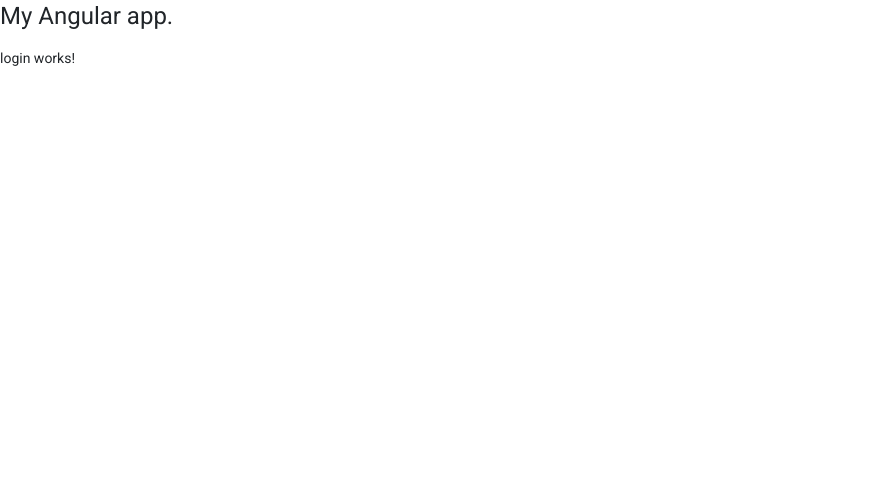
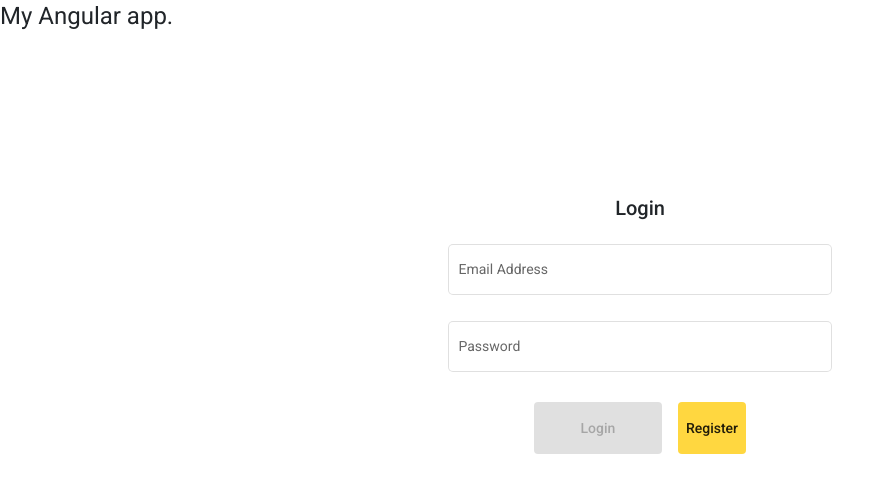
Before and after one commit to Error4ik/instazoo-client, an Angular app: page /login in a window 1280 px wide. Shown: the top 492 px of the page, without its empty margins (0-894 px from the left). Built offline with nearby package versions, Linux system fonts and the light colour scheme.

Commit message:
Filled login component.

```diff
--- a/src/app/components/auth/login/login.component.css
+++ b/src/app/components/auth/login/login.component.css
@@ -0,0 +1,14 @@
+.login-page {
+  text-align: center;
+  margin-top: 10rem;
+}
+
+#controls {
+  display: block;
+  margin: 0 auto;
+  width: 50%;
+}
+
+mat-form-field {
+  width: 30%;
+}
--- a/src/app/components/auth/login/login.component.html
+++ b/src/app/components/auth/login/login.component.html
@@ -1 +1,25 @@
-<p>login works!</p>
+<div class="login-page">
+  <h2>Login</h2>
+  <form [formGroup]="loginForm">
+    <div class="justify-content-center">
+      <div>
+        <mat-form-field appearance="outline">
+          <mat-label>Email Address</mat-label>
+          <input matInput formControlName="username" type="email">
+        </mat-form-field>
+      </div>
+      <div>
+        <mat-form-field appearance="outline">
+          <mat-label>Password</mat-label>
+          <input matInput formControlName="password" type="password">
+        </mat-form-field>
+      </div>
+      <div id="controls">
+        <button class="p-2 m-2" style="width: 20%" [disabled]="loginForm.invalid" (click)="submit()" mat-flat-button color="primary">
+          Login
+        </button>
+        <button class="p-2 m-2" routerLink="/register" mat-flat-button color="accent">Register</button>
+      </div>
+    </div>
+  </form>
+</div>
--- a/src/app/components/auth/login/login.component.ts
+++ b/src/app/components/auth/login/login.component.ts
@@ -1,4 +1,9 @@
-import { Component, OnInit } from '@angular/core';
+import {Component, OnInit} from '@angular/core';
+import {FormBuilder, FormGroup, Validators} from '@angular/forms';
+import {AuthService} from '../../../services/auth.service';
+import {TokenService} from '../../../services/token.service';
+import {NotificationService} from '../../../services/notification.service';
+import {Router} from '@angular/router';
 
 @Component({
   selector: 'app-login',
@@ -7,9 +12,45 @@ import { Component, OnInit } from '@angular/core';
 })
 export class LoginComponent implements OnInit {
 
-  constructor() { }
+  // @ts-ignore
+  public loginForm: FormGroup;
+
+  constructor(
+    private authService: AuthService,
+    private tokenService: TokenService,
+    private notificationService: NotificationService,
+    private router: Router,
+    private formBuilder: FormBuilder) {
+    if (this.tokenService.getUser()) {
+      this.router.navigate(['main']);
+    }
+  }
 
   ngOnInit(): void {
+    this.loginForm = this.createLoginForm();
   }
 
+  createLoginForm(): FormGroup {
+    return this.formBuilder.group({
+      username: ['', Validators.compose([Validators.required])],
+      password: ['', Validators.compose([Validators.required])]
+    });
+  }
+
+  submit(): void {
+    this.authService.loginUser({
+      username: this.loginForm.value.username,
+      password: this.loginForm.value.password
+    }).subscribe(data => {
+      console.log(data);
+      this.tokenService.saveToken(data.token);
+      this.tokenService.saveUser(data);
+      this.notificationService.showSnackBar('Successfully logged in.');
+      this.router.navigate(['/']);
+      window.location.reload();
+    }, error => {
+      console.log(error);
+      this.notificationService.showSnackBar(error.message);
+    });
+  }
 }
```
